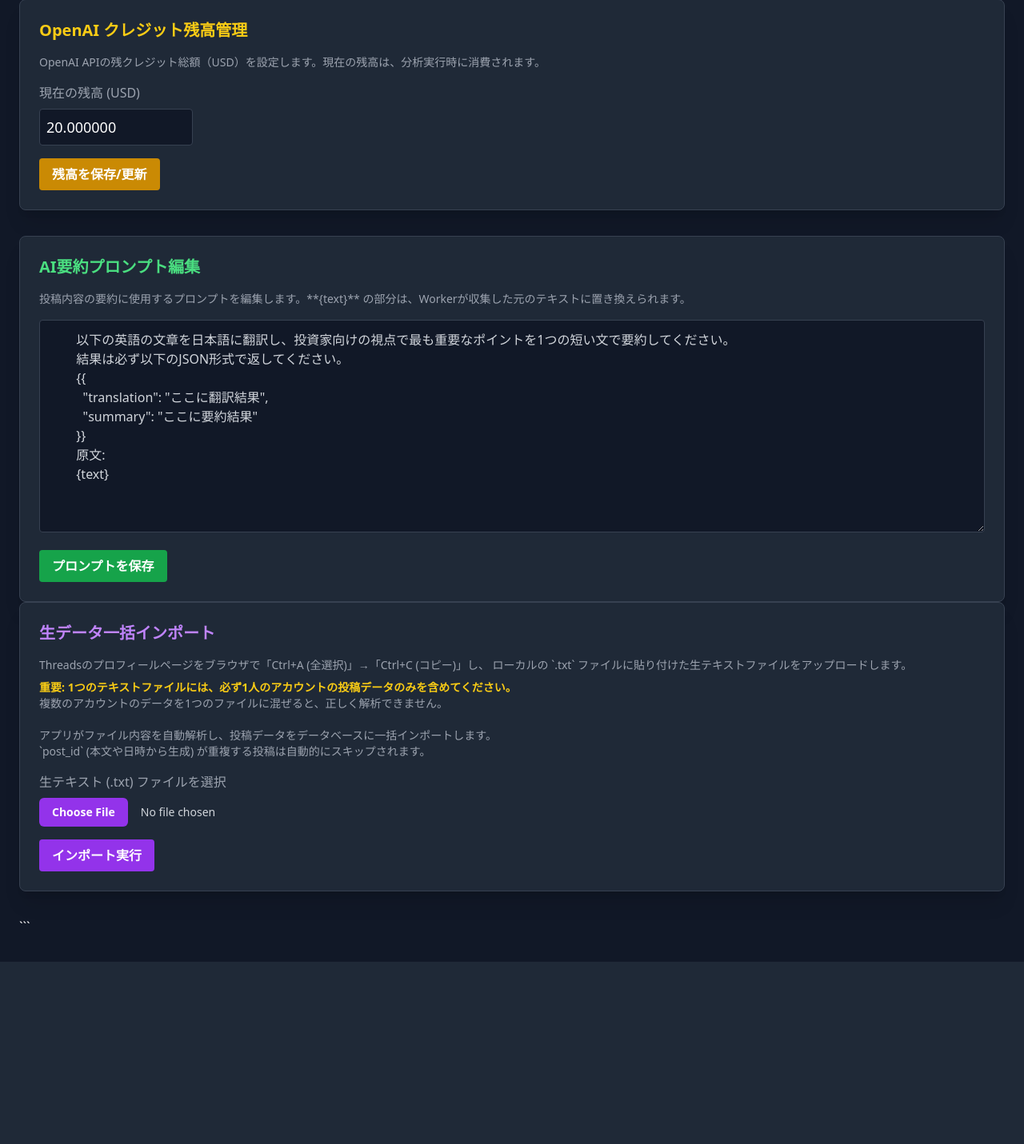
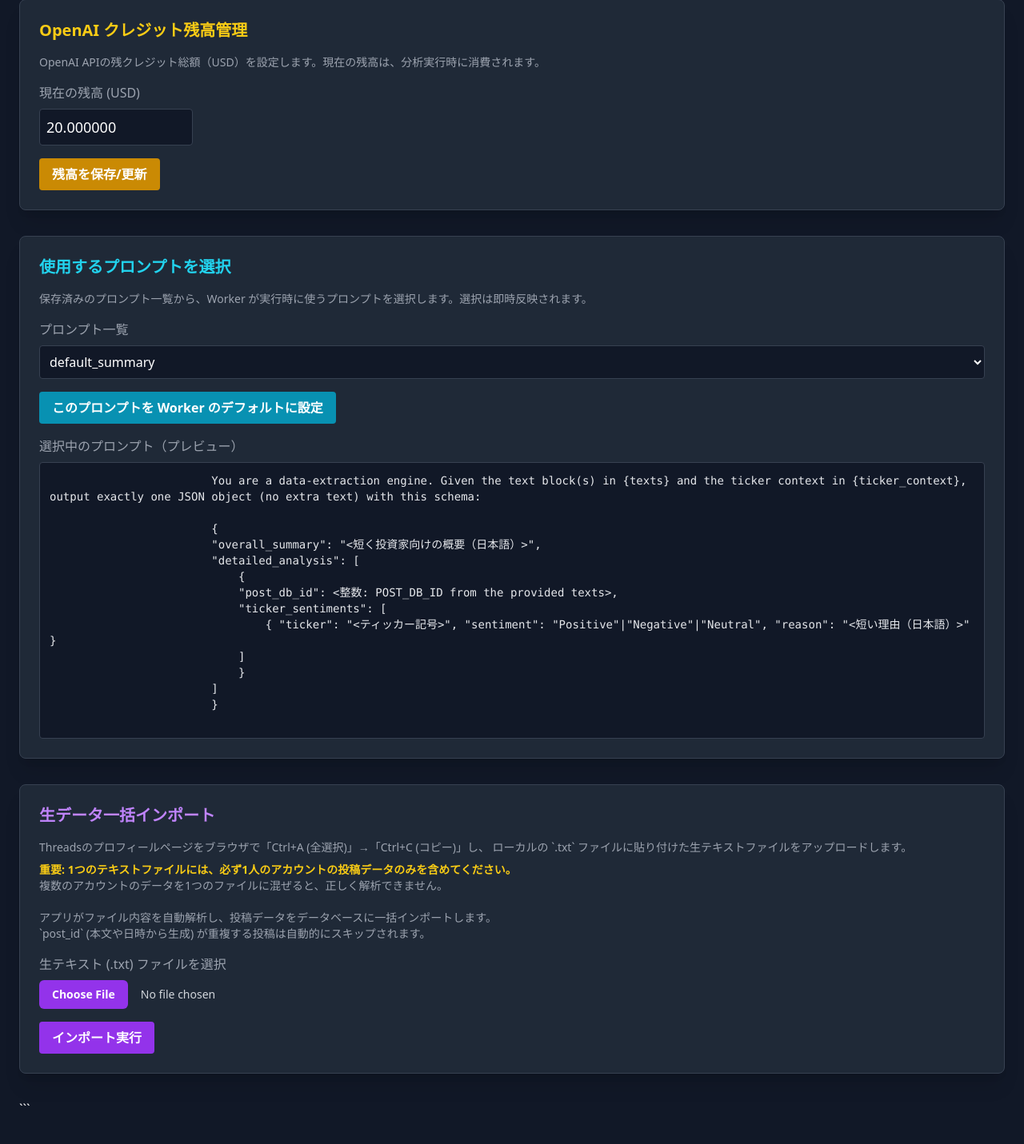
Before and after one commit to saibi-3ib/openai_prompt_lab_app, a Flask app: page /manage in a window 1280 px wide. Shown: the part 339-1770 px from the top of the page at 80% size. Before the commit the page ends 1542 px from the top, so only its background shows below. Run offline with Flask 3, Linux system fonts and the light colour scheme; a user stored in the database is signed in; tables that the repository leaves empty hold one stand-in row (values such as "Sample post"); parts of the project's set-up code (start-up, migrations or seed data) failed here and were passed over; some libraries are stand-ins or nearby versions.

Commit message:
feat: /manage, prompt selector

```diff
--- a/app.py
+++ b/app.py
@@ -136,6 +136,19 @@
                         prompt.template_text = prompt_text
                         db.commit()
 
+            # 2.1: デフォルトとして使用するプロンプトを選択して保存する処理
+            elif action == 'set_default_prompt':
+                selected_prompt_name = request.form.get('selected_prompt')
+                if selected_prompt_name:
+                    setting = db.query(Setting).filter(Setting.key == 'default_prompt_name').first()
+                    if setting:
+                        setting.value = selected_prompt_name
+                    else:
+                        new_setting = Setting(key='default_prompt_name', value=selected_prompt_name)
+                        db.add(new_setting)
+                    db.commit()
+                    flash(f"プロンプト '{selected_prompt_name}' をデフォルトに設定しました。", 'success')
+
             # 3. クレジット残高の設定処理
             elif action == 'save_credit':
                 new_credit_str = request.form.get('credit_amount')
@@ -229,14 +242,18 @@
         # GET処理: ページ表示
         current_provider = get_current_provider(db)
         current_prompt = get_current_prompt(db)
-        credit_setting = get_or_create_credit_setting(db)
-        current_credit = float(credit_setting.value)
+
+        # 全保存済みプロンプトを取得してテンプレートに渡す（UI のセレクト用）
+        prompts = db.query(Prompt).order_by(Prompt.name).all()
+        current_credit = float(get_or_create_credit_setting(db).value)
 
         return render_template(
             "manage.html",
             current_provider=current_provider,
             default_prompt=current_prompt.template_text,
             current_credit=current_credit,
+            prompts=prompts,
+            current_prompt_name=current_prompt.name
         )
     finally:
         db.close()
--- a/templates/manage.html
+++ b/templates/manage.html
@@ -77,20 +77,34 @@
             </form>
         </div>
 
-        <div class="bg-gray-800 rounded-lg shadow-xl p-6 border border-gray-700">
-            <h2 class="text-xl font-semibold mb-4 text-green-400">AI要約プロンプト編集</h2>
+        <div class="bg-gray-800 rounded-lg shadow-xl p-6 mb-8 border border-gray-700">
+            <h2 class="text-xl font-semibold mb-4 text-cyan-400">使用するプロンプトを選択</h2>
             <p class="text-gray-400 mb-4 text-sm">
-                投稿内容の要約に使用するプロンプトを編集します。**{text}** の部分は、Workerが収集した元のテキストに置き換えられます。
+                保存済みのプロンプト一覧から、Worker が実行時に使うプロンプトを選択します。選択は即時反映されます。
             </p>
             <form method="POST" class="space-y-4">
-                <textarea name="prompt_text" rows="10"
-                          class="w-full p-3 bg-gray-900 border border-gray-700 rounded text-gray-300 focus:ring-green-500 focus:border-green-500"
-                          required>{{ default_prompt }}</textarea>
-                <button type="submit" name="action" value="save_prompt" class="bg-green-600 hover:bg-green-700 text-white font-bold py-2 px-4 rounded transition duration-200">
-                    プロンプトを保存
+                <div class="space-y-2">
+                    <label for="selected-prompt" class="block text-gray-400">プロンプト一覧</label>
+                    <select id="selected-prompt" name="selected_prompt" class="w-full p-2 bg-gray-900 border border-gray-700 rounded text-white">
+                        {% for p in prompts %}
+                            <option value="{{ p.name }}" {% if p.name == current_prompt_name %}selected{% endif %}>
+                                {{ p.name }}
+                            </option>
+                        {% endfor %}
+                    </select>
+                </div>
+                <button type="submit" name="action" value="set_default_prompt" class="bg-cyan-600 hover:bg-cyan-700 text-white font-bold py-2 px-4 rounded">
+                    このプロンプトを Worker のデフォルトに設定
                 </button>
+
+                <!-- 選択したプロンプトの簡易プレビュー（サーバ側で渡した default_prompt を表示） -->
+                <div class="mt-4">
+                    <label class="block text-gray-400 mb-2">選択中のプロンプト（プレビュー）</label>
+                    <pre class="whitespace-pre-wrap p-3 bg-gray-900 border border-gray-700 rounded text-sm text-gray-200">{{ default_prompt[:1000] }}</pre>
+                </div>
             </form>
         </div>
+
         <div class="bg-gray-800 rounded-lg shadow-xl p-6 mb-8 border border-gray-700">
             <h2 class="text-xl font-semibold mb-4 text-purple-400">生データ一括インポート</h2>
             <p class="text-gray-400 mb-4 text-sm">
--- a/utils_db.py
+++ b/utils_db.py
@@ -73,23 +73,45 @@
     return setting.value if setting else 'X'
 
 def get_current_prompt(db: Session) -> Prompt:
-    """DBからデフォルトのプロンプトを取得する。なければ初期値を作成する。"""
-    prompt = db.query(Prompt).filter(Prompt.name == DEFAULT_PROMPT_KEY).first()
+    """DB から現在選択されているプロンプトを返す。
+    優先順位:
+    1) Setting.key == 'default_prompt_name' の値（Prompt.name）
+    2) DEFAULT_PROMPT_KEY（既存のフォールバック）
+    3) 存在しなければ DEFAULT_PROMPT_KEY 名で新規作成して返す
+    """
+    # 1) 設定に default_prompt_name があるか確認
+    default_setting = db.query(Setting).filter(Setting.key == 'default_prompt_name').first()
+    prompt = None
+    if default_setting and default_setting.value:
+        prompt = db.query(Prompt).filter(Prompt.name == default_setting.value).first()
+
+    # 2) 設定がなければ、従来の DEFAULT_PROMPT_KEY を使う
+    if not prompt:
+        prompt = db.query(Prompt).filter(Prompt.name == DEFAULT_PROMPT_KEY).first()
+
+    # 3) それでもなければ従来どおり初期プロンプトを作成して返す
     if not prompt:
         default_text = """
-        以下の英語の文章を日本語に翻訳し、投資家向けの視点で最も重要なポイントを1つの短い文で要約してください。
-        結果は必ず以下のJSON形式で返してください。
-        {{
-          "translation": "ここに翻訳結果",
-          "summary": "ここに要約結果"
-        }}
-        原文:
-        {text}
-        """
+                        You are a data-extraction engine. Given the text block(s) in {texts} and the ticker context in {ticker_context}, output exactly one JSON object (no extra text) with this schema:
+
+                        {
+                        "overall_summary": "<短く投資家向けの概要（日本語）>",
+                        "detailed_analysis": [
+                            {
+                            "post_db_id": <整数: POST_DB_ID from the provided texts>,
+                            "ticker_sentiments": [
+                                { "ticker": "<ティッカー記号>", "sentiment": "Positive"|"Negative"|"Neutral", "reason": "<短い理由（日本語）>" }
+                            ]
+                            }
+                        ]
+                        }
+                        """
         new_prompt = Prompt(name=DEFAULT_PROMPT_KEY, template_text=default_text, is_default=True)
         db.add(new_prompt)
-        db.commit() # (初回作成時のみ例外的にコミット)
-        return new_prompt
+        db.commit()
+        db.refresh(new_prompt)
+        prompt = new_prompt
+
     return prompt
 
 # --- (リファクタリング) 一括分析のビジネスロジック ---
```
